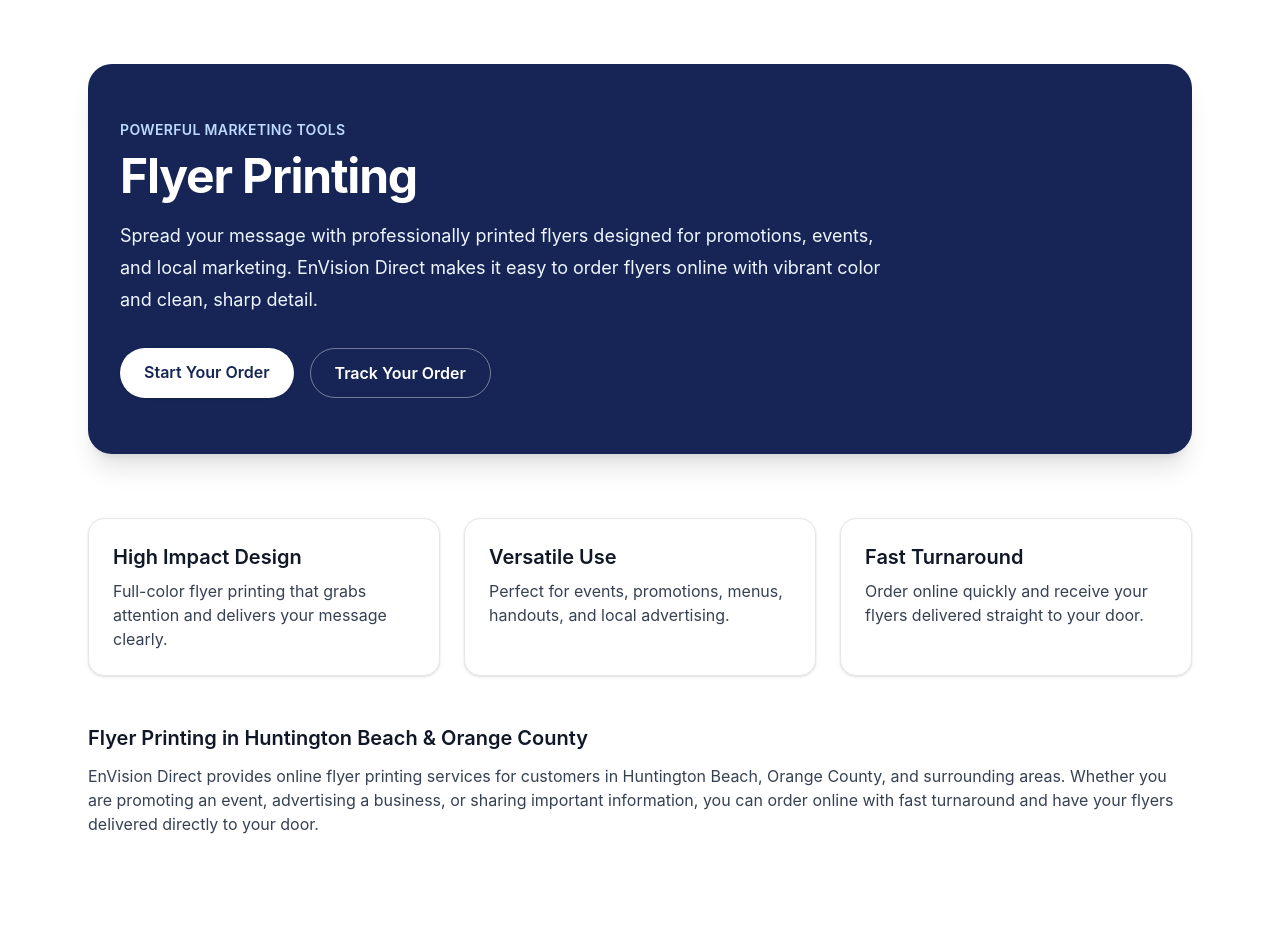
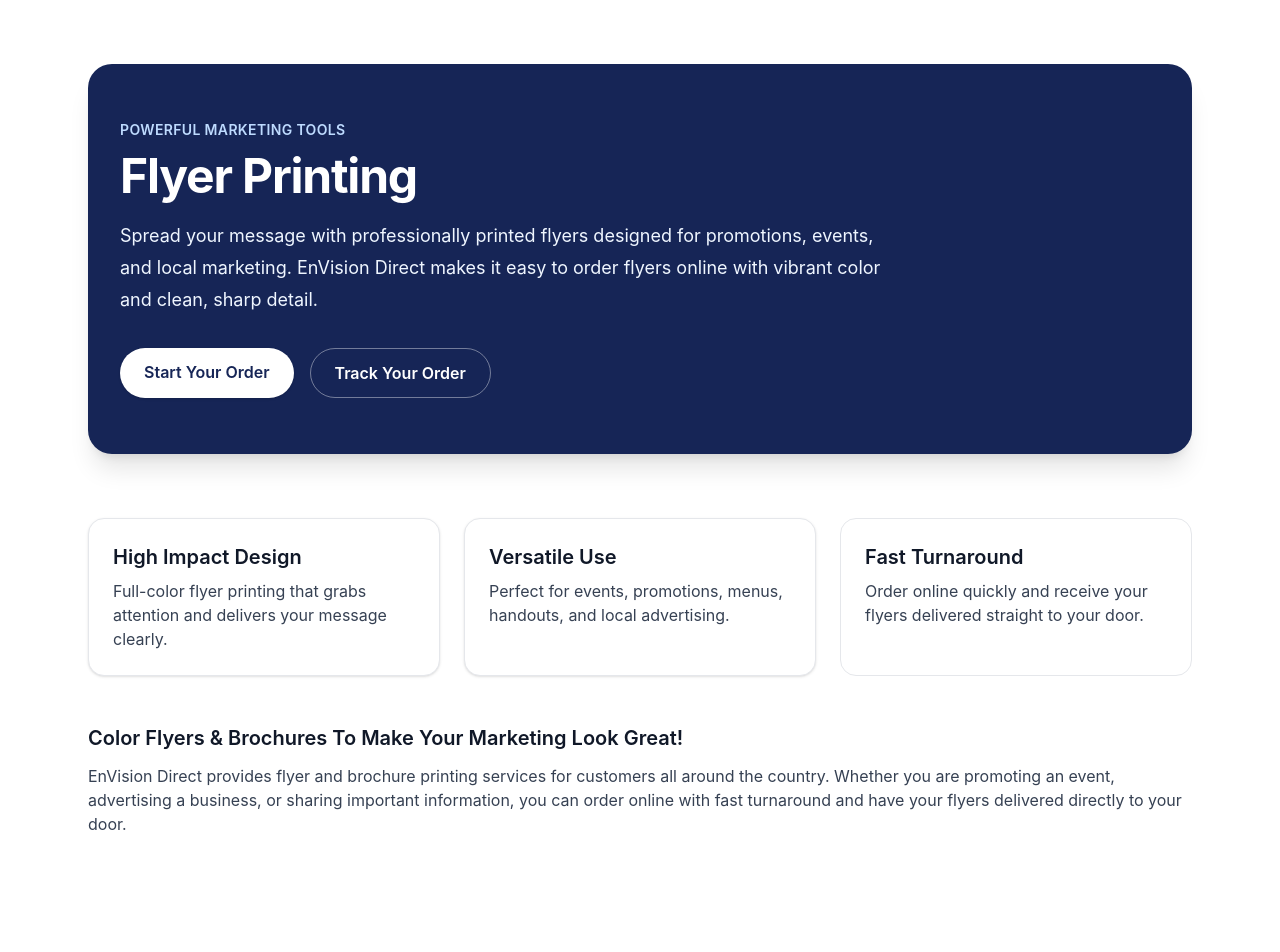
Before and after one commit to deworkenj-envision/Version-25a, a Next.js app: page /flyers in a window 1280 px wide. Shown: the top 952 px of the page. Built offline with nearby package versions, Linux system fonts and the light colour scheme.

Commit message:
Update page.js

```diff
--- a/app/flyers/page.js
+++ b/app/flyers/page.js
@@ -62,7 +62,7 @@ export default function FlyersPage() {
             </p>
           </div>
 
-          <div className="rounded-2xl border border-gray-200 bg-white p-6 shadow-sm">
+          <div className="rounded-2xl border border-gray-200 bg-white p-6 shadowE-sm">
             <h2 className="mb-2 text-xl font-semibold">Fast Turnaround</h2>
             <p className="text-gray-700">
               Order online quickly and receive your flyers delivered straight to
@@ -74,13 +74,12 @@ export default function FlyersPage() {
 
       <section className="mx-auto max-w-6xl px-6 pb-10">
         <h3 className="mb-3 text-xl font-semibold">
-          Flyer Printing in Huntington Beach & Orange County
+          Color Flyers & Brochures To Make Your Marketing Look Great!
         </h3>
 
         <p className="text-gray-700">
-          EnVision Direct provides online flyer printing services for customers
-          in Huntington Beach, Orange County, and surrounding areas. Whether you
-          are promoting an event, advertising a business, or sharing important
+          EnVision Direct provides flyer and brochure printing services for customers
+          all around the country. Whether you are promoting an event, advertising a business, or sharing important
           information, you can order online with fast turnaround and have your
           flyers delivered directly to your door.
         </p>
```
